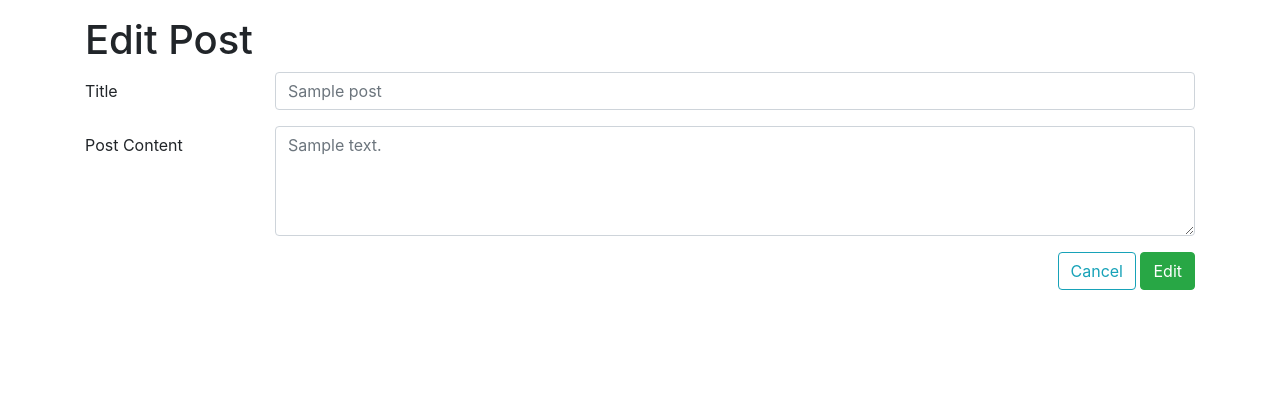
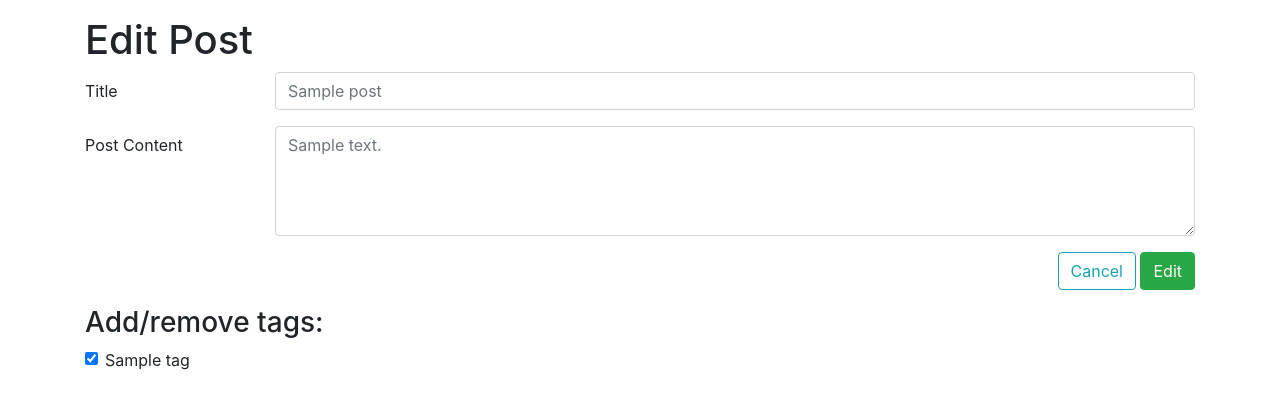
Before and after one commit to mfierro31/blogly, a Flask app: page /posts/1/edit in a window 1280 px wide. Shown: the top 409 px of the page. Run offline with Flask 2, Linux system fonts and the light colour scheme; tables that the repository leaves empty hold one stand-in row (values such as "Sample post"); some libraries are stand-ins or nearby versions.

Commit message:
added functionality to add tags to posts

```diff
--- a/app.py
+++ b/app.py
@@ -112,7 +112,8 @@ def delete_user(user_id):
 @app.route('/users/<int:user_id>/posts/new')
 def show_add_post_form(user_id):
     user = User.query.get_or_404(user_id)
-    return render_template('post-form.html', user=user)
+    tags = Tag.query.all()
+    return render_template('post-form.html', user=user, tags=tags)
 
 @app.route('/users/<int:user_id>/posts/new', methods=["POST"])
 def submit_post(user_id):
@@ -121,6 +122,12 @@ def submit_post(user_id):
         return redirect(f'/users/{user_id}/posts/new')
     else:
         new_post = Post(title=request.form['title'], content=request.form['content'], user_id=user_id)
+
+        for tag in request.form.getlist('tag'):
+            tag_obj = Tag.query.filter(Tag.name == tag).one_or_none()
+            tag_id = tag_obj.id
+            new_post.assignments.append(PostTag(tag_id=tag_id))
+
         db.session.add(new_post)
         db.session.commit()
 
@@ -134,13 +141,15 @@ def show_post(post_id):
 @app.route('/posts/<int:post_id>/edit')
 def show_edit_post_form(post_id):
     post = Post.query.get_or_404(post_id)
-    return render_template('edit-post.html', post=post)
+    tags = Tag.query.all()
+    return render_template('edit-post.html', post=post, tags=tags)
 
 @app.route('/posts/<int:post_id>/edit', methods=["POST"])
 def edit_post(post_id):
     post = Post.query.get_or_404(post_id)
     title = request.form['title']
     content = request.form['content']
+    tags = request.form.getlist('tag')
 
     if not title and not content:
         flash('No changes have been made.  Please make a change to either Title or Post Content')
@@ -153,6 +162,13 @@ def edit_post(post_id):
         if content:
             post.content = content
             db.session.add(post)
+
+        if tags:
+            for tag in tags:
+                tag_obj = Tag.query.filter_by(name=tag).one_or_none()
+
+                if tag_obj not in post.tags:
+                    post.assignments.append(PostTag(tag_id=tag_obj.id))
 
         db.session.commit()
 
--- a/templates/edit-post.html
+++ b/templates/edit-post.html
@@ -26,5 +26,18 @@
     <a href="/posts/{{post.id}}" class="btn btn-outline-info">Cancel</a>
     <button type="submit" class="btn btn-success">Edit</button>
   </div>
+  <h3>Add/remove tags:</h3>
+  {% for tag in tags %}
+  <div class="form-check mb-3">
+    {% if tag in post.tags %}
+    <input class="form-check-input" type="checkbox" name="tag" value="{{tag.name}}" id="{{tag.name}}" checked>
+    {% else %}
+    <input class="form-check-input" type="checkbox" name="tag" value="{{tag.name}}" id="{{tag.name}}">
+    {% endif %}
+    <label class="form-check-label" for="{{tag.name}}">
+      {{tag.name}}
+    </label>
+  </div>
+  {% endfor %}
 </form>
 {% endblock %}
--- a/templates/recent-posts.html
+++ b/templates/recent-posts.html
@@ -14,6 +14,7 @@
 <p>
   <small>By {{ post.user.full_name }} on {{ post.friendly_date }}</small>
 </p>
+<p><b>Tags: </b>{% for tag in post.tags %}<a href="/tags/{{tag.id}}" class="bg-primary text-white rounded p-1 mr-1">{{tag.name}}</a>{% endfor %}</p>
 {% endfor %}
 
 <a href="/users" class="btn btn-primary mb-5">Go to Users</a>
--- a/templates/show-post.html
+++ b/templates/show-post.html
@@ -4,6 +4,7 @@
 <h1 class="mt-3">{{post.title}}</h1>
 <p>{{post.content}}</p>
 <p><i>By {{post.user.full_name}}</i></p>
+<p><b>Tags: </b>{% for tag in post.tags %}<a href="/tags/{{tag.id}}" class="bg-primary text-white rounded p-1 mr-1">{{tag.name}}</a>{% endfor %}</p>
 <a href="/users/{{post.user.id}}" class="btn btn-outline-primary">Back to user profile</a>
 <a href="/users" class="btn btn-outline-info">Back to users</a>
 <a href="/posts/{{post.id}}/edit" class="btn btn-primary">Edit</a>
```
Also changed, not shown: templates/post-form.html (+9 -0 lines).
